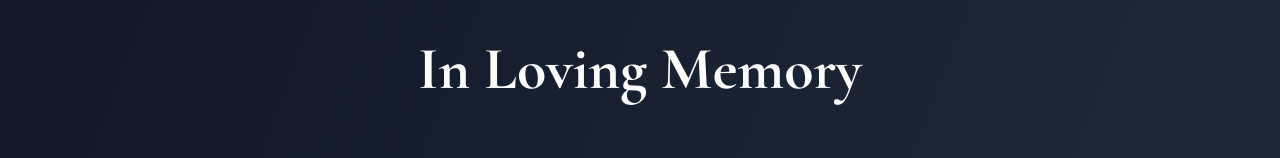
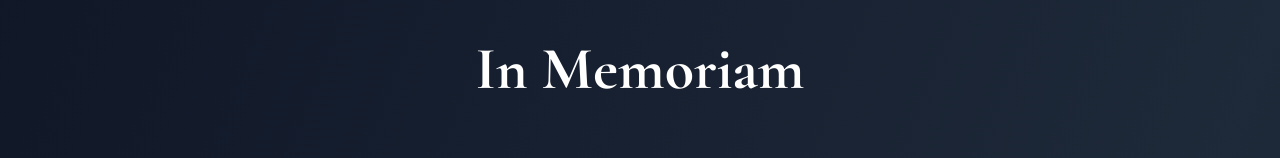
Before and after one commit to mrshootingstar/peterrhodestribute, a Next.js app: page / in a window 1280 px wide. Shown: the top 158 px of the page. Built offline with nearby package versions, Linux system fonts and the light colour scheme; no server answers.

Commit message:
In Memoriam

```diff
--- a/src/app/page.tsx
+++ b/src/app/page.tsx
@@ -9,7 +9,7 @@ export default function HomePage() {
         {/* Header */}
         <header className="text-center mb-8 sm:mb-10 lg:mb-12">
           <h1 className="text-3xl sm:text-4xl md:text-5xl lg:text-6xl font-bold text-white mb-2 sm:mb-4 leading-tight">
-            In Loving Memory
+            In Memoriam
           </h1>
         </header>
 
```
